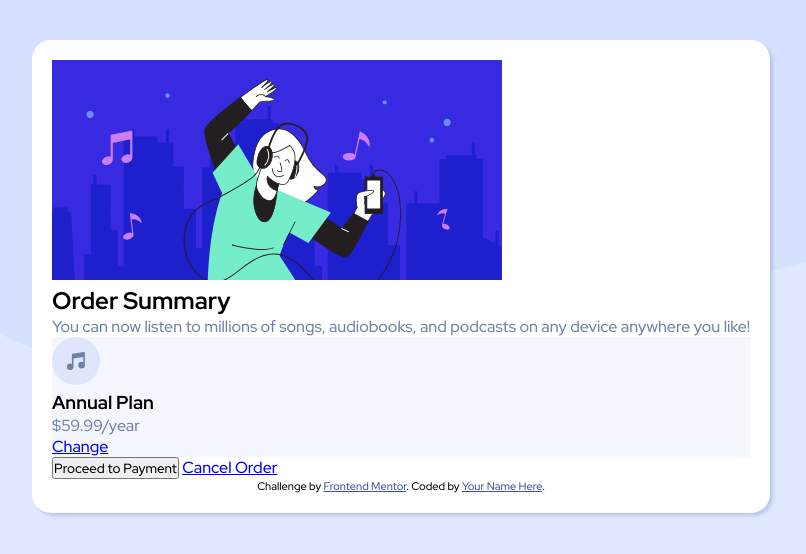
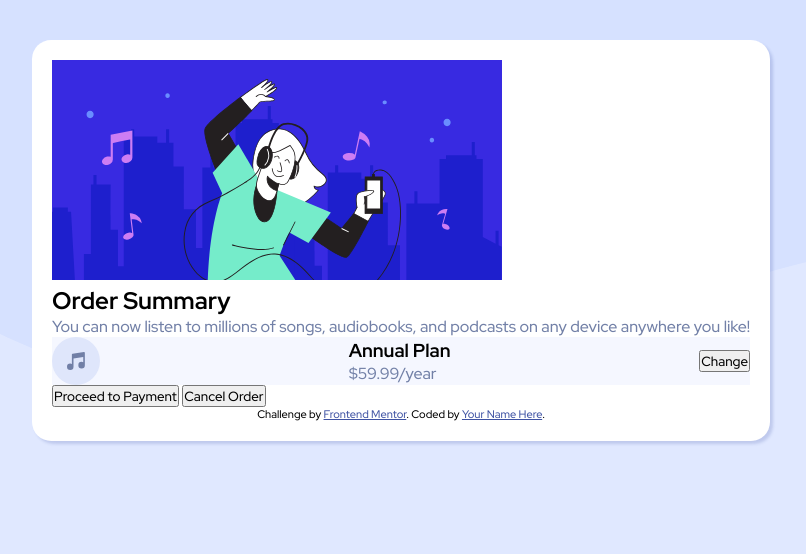
Before and after one commit to crisboxing11/Order-summary-component-challenge, a plain HTML site: page index.html in a window 1280 px wide. Shown: the whole page, without its empty margins (8-814 px from the left). Drawn offline with Linux system fonts and the light colour scheme.

Commit message:
added reusable classes

```diff
--- a/index.html
+++ b/index.html
@@ -27,15 +27,16 @@
 
 <div class="plan">
   <img src="./images/icon-music.svg" alt="">
+  <article>
   <h3> Annual Plan</h3>
-<p>$59.99/year</p>
-  <a href="#">Change</a>
+  <p>$59.99/year</p>
+  </article>
+ <button class="btn btn-change">Change</button>
 </div>
 
 <div class="pay">
-  <button>Proceed to Payment</button>
-<a href="#">
-  Cancel Order</a>
+  <button class="btn-primary btn">Proceed to Payment</button>
+  <button class="btn-secondary btn"> Cancel Order</button>
 </div>
 
   <div class="attribution">
--- a/style.css
+++ b/style.css
@@ -51,6 +51,13 @@
       box-shadow: 3px 3px 3px hsl(228, 45%,44%, 0.2)
   }
 
+  .container .plan {
+      display: flex;
+      align-items: center;
+      justify-content: space-between;
+
+  }
+
   p {
       color: var(--Desaturated-blue)
   }
```
